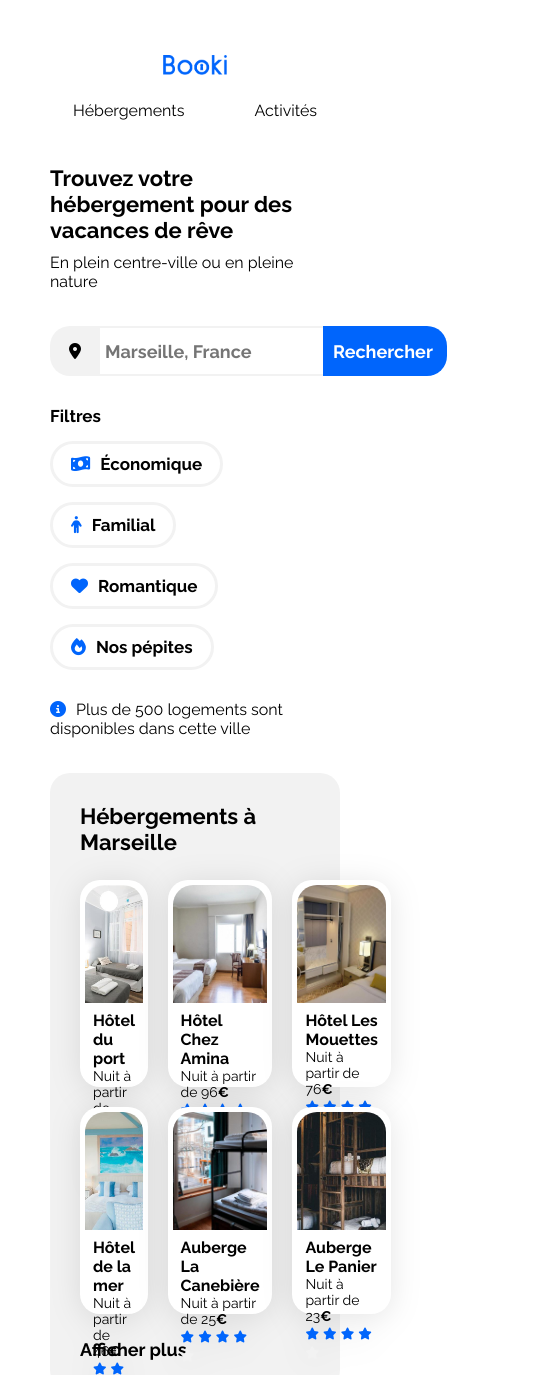
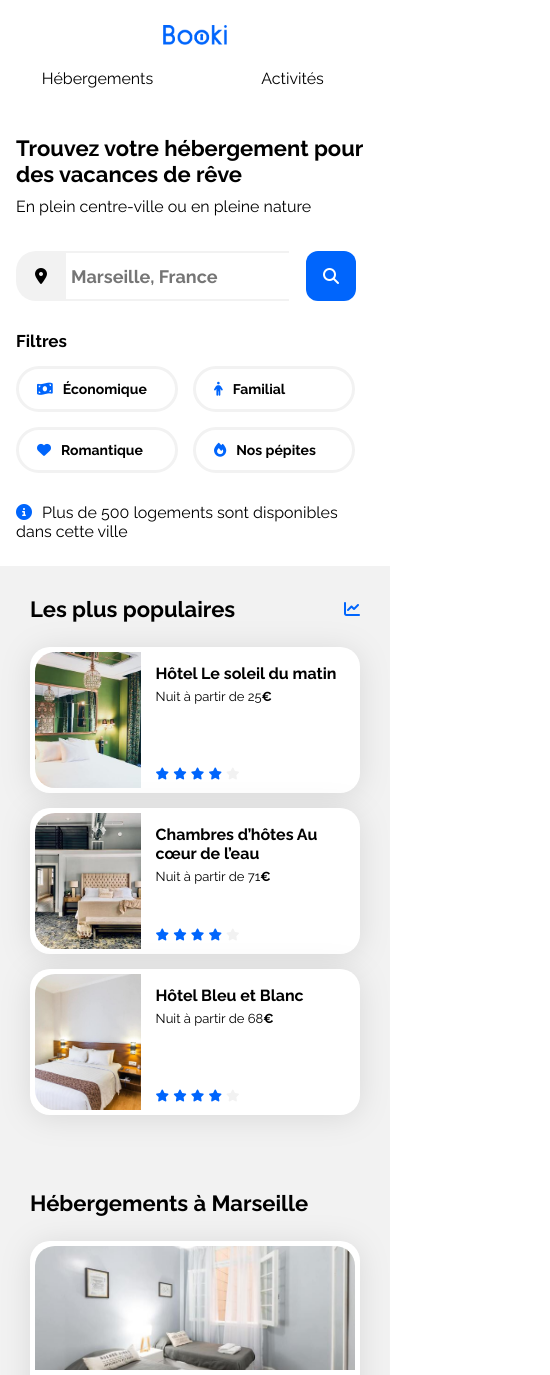
Before and after one commit to davidytruc/booki-starter-code-master, a plain HTML site: page index.html in a window 390 px wide. Shown: the top 1375 px of the page, 550 px wide, since content can reach past the window. Drawn offline with Linux system fonts and the light colour scheme.

Commit message:
MAJ_Partielle_MediaQuery_Phone

```diff
--- a/css/style.css
+++ b/css/style.css
@@ -64,7 +64,6 @@ header nav a {
 }
 
 header nav a:hover {
-    color: var(--main-color);
     border-top: 2px solid var(--main-color);
 }
 
@@ -176,14 +175,13 @@ input {
 }
 
 .loupe {
-    display: flex;
+    display: none;
     align-items: center;
     justify-content: center;
     height: 100%;
     width: 50px;
     border-radius: 12px;
     background-color: var(--main-color);
-    display: none;
 }
 
 .filtres {
@@ -394,6 +392,7 @@ footer {
     padding: 20px;
     display: grid;
     grid-template-columns: 1fr 1fr 1fr;
+    gap:50px;
 }
 
 ul {
@@ -471,7 +470,7 @@ li {
     }
 
     .card_activites img {
-        height: 270px;
+        height: 200px;
     }
 }
 
@@ -481,10 +480,116 @@ li {
 @media (max-width: 768px) {
     /* ... */
 
-    header {
-        margin-top: 30px;
-        flex-direction: column;
-        align-items: center;
+    .main-container {
+        min-width: 320px;
+        max-width: 768px;
+        padding: 0px;
+        box-sizing: border-box;
     }
 
+    header {
+        margin-top: 25px;
+        margin-bottom: 25px;
+        flex-direction: column;
+    }
+
+    .lien-icone {
+        padding-top: 0px;
+        margin: auto;
+    }
+
+    header nav {
+        gap:0px;
+    }
+
+    header nav a {
+        width: 50%;
+        font-size: 16px;
+        text-align: center;
+        border-top: none;
+        border-bottom: 2px solid rgba(0, 0, 0, 0);
+    }
+
+    header nav a:hover {
+        border-top: none;
+        border-bottom: 2px solid var(--main-color);
+    }
+
+    .sous_header {
+        margin: 0px 16px 25px 16px;
+    }
+
+    .formulaire_recherche {
+        justify-content: flex-start;
+      }
+
+    form {
+        width: 240px;
+      }
+
+    .rechercher {
+        display: none;
+    }
+
+    .loupe {
+        display: flex;
+    }
+
+    .filtres_boutons {
+        display: grid;
+        grid-template-rows: 1fr 1fr;
+        grid-template-columns: 1fr 1fr;
+      }
+
+      .filtres_boutons a {
+        width: 162px;
+      }
+
+    .filtres_boutons p {
+        font-size: 14px;
+      }
+
+    .hebergements-and-populaires {
+      flex-direction: column-reverse;
+    }
+
+    .hebergements-and-populaires section {
+        border-radius: 0px;
+      }
+
+    .populaires {
+        margin-top: 0px;
+      }
+
+    .populaires-cards {
+        flex-direction: column;
+        justify-content: space-between;
+      }
+
+      .populaires-cards a {
+        width: 100%;
+      }
+
+    .hebergements {
+        background-color: white;
+    }
+
+    .hebergements-cards {
+        display: flex;
+        flex-direction: column;
+        gap: 20px;
+        margin-bottom: 25px;
+      }
+
+      .hebergements-cards img {
+        height: 124px;
+      }
+
+
+    footer {
+        padding: 20px;
+        display: flex;
+        flex-direction: column;
+        gap:25px;
+    }
 }
--- a/index.html
+++ b/index.html
@@ -22,8 +22,8 @@
                 <div class="logo"><img src="images/logo/Booki.png" alt="Logo Booki"></div>
             </a>
             <nav>
-                <a href="" title="Hébergements">Hébergements</a>
-                <a href="" title="Activités">Activités</a>
+                <a href="#ancre_heb" title="Hébergements">Hébergements</a>
+                <a href="#ancre_activites" title="Activités">Activités</a>
             </nav>
         </header>
 
@@ -52,13 +52,11 @@
                 <p><span><i class="fa-solid fa-circle-info"></i></span>Plus de 500 logements sont disponibles dans cette ville</p>
             </section>
 
-
-
             <div class="hebergements-and-populaires">
 
                 <section class="hebergements">
                     <div class="populaires-title_heb">
-                        <h1 class="section-title_heb">Hébergements à Marseille</h1>
+                        <h1 class="section-title_heb" id="ancre_heb">Hébergements à Marseille</h1>
                     </div>
                     <div class="hebergements-cards">
                         <a href="#" title="Hôtel du port">
@@ -235,7 +233,7 @@
             </div>
 
             <section class="activites">
-                <h1 class="h1_activites">Activités à Marseille</h1>
+                <h1 class="h1_activites" id="ancre_activites">Activités à Marseille</h1>
                 <div class="flex_activites">
                     <div class="card_activites">
                         <img src="./images/activites/reno-laithienne.jpg" alt="Vieux-Port">
```
